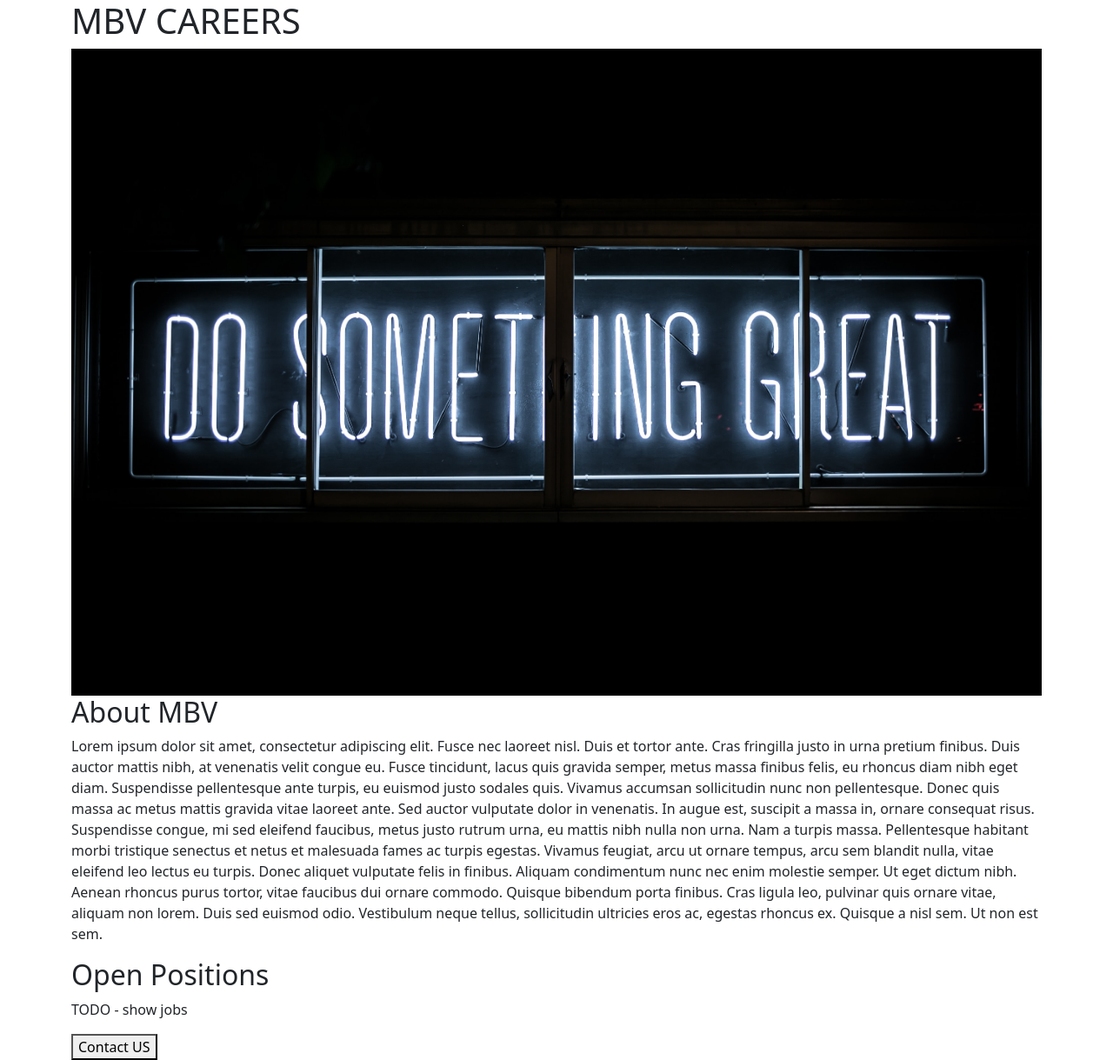
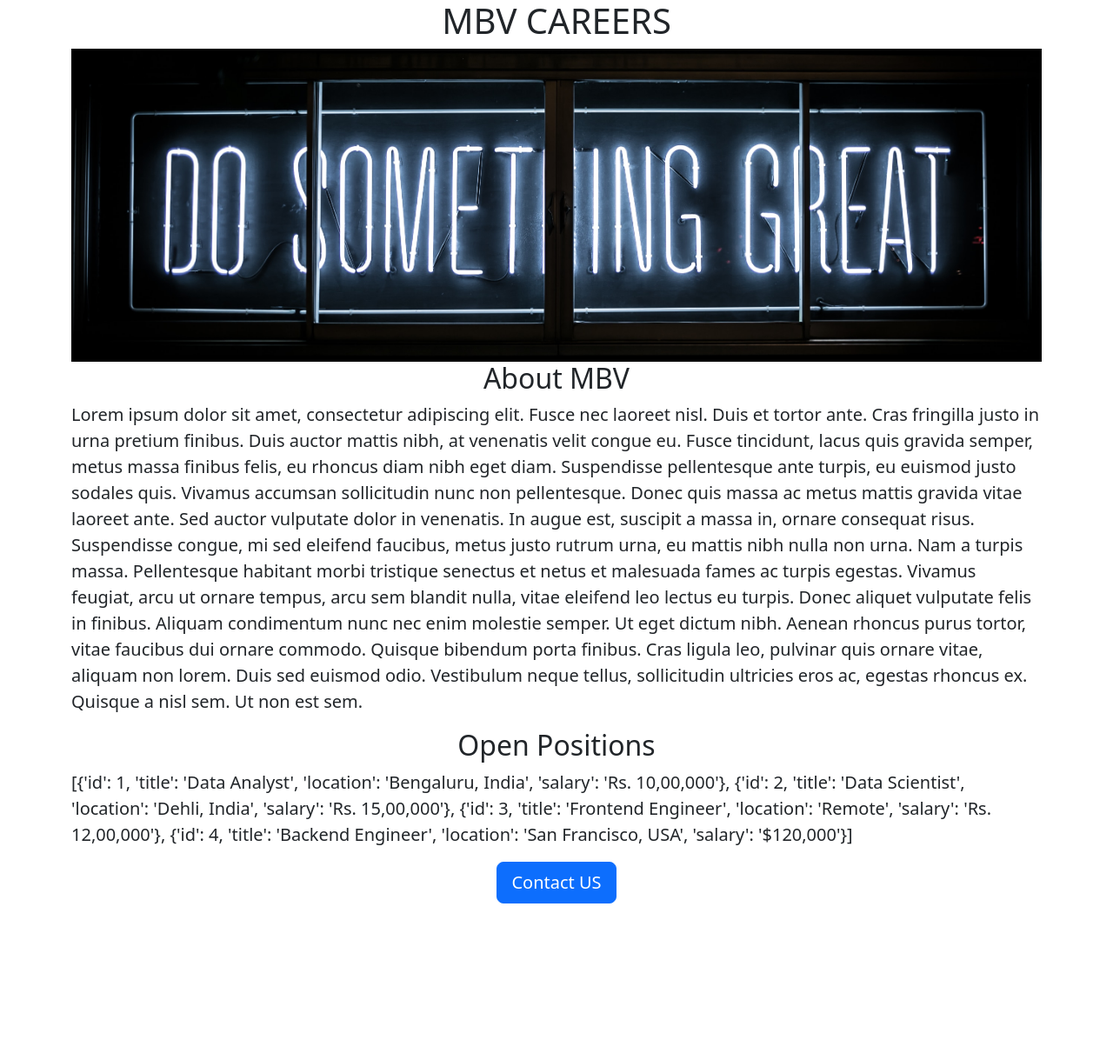
Before and after one commit to mbvillarta/mbv-website, a Flask app: page / in a window 1280 px wide. Shown: the whole page at 87% size. After the commit the page ends 1039 px from the top, so only its background shows below. Run offline with Flask 3, Linux system fonts and the light colour scheme.

Commit message:
job positions filled

```diff
--- a/app.py
+++ b/app.py
@@ -2,10 +2,32 @@ from flask import Flask, render_template
 
 app = Flask(__name__)
 
+JOBS = [{
+    'id': 1,
+    'title': 'Data Analyst',
+    'location': 'Bengaluru, India',
+    'salary': 'Rs. 10,00,000'
+}, {
+    'id': 2,
+    'title': 'Data Scientist',
+    'location': 'Dehli, India',
+    'salary': 'Rs. 15,00,000'
+}, {
+    'id': 3,
+    'title': 'Frontend Engineer',
+    'location': 'Remote',
+    'salary': 'Rs. 12,00,000'
+}, {
+    'id': 4,
+    'title': 'Backend Engineer',
+    'location': 'San Francisco, USA',
+    'salary': '$120,000'
+}]
+
 
 @app.route('/')
 def hello_mbv():
-  return render_template('home.html')
+  return render_template('home.html', jobs=JOBS)
 
 
 if __name__ == '__main__':
--- a/templates/home.html
+++ b/templates/home.html
@@ -5,23 +5,34 @@
     <meta charset="utf-8">
     <meta name="viewport" content="width=device-width, initial-scale=1">
     <link href="https://cdn.jsdelivr.net/npm/bootstrap@5.3.2/dist/css/bootstrap.min.css" rel="stylesheet" integrity="sha384-T3c6CoIi6uLrA9TneNEoa7RxnatzjcDSCmG1MXxSR1GAsXEV/Dwwykc2MPK8M2HN" crossorigin="anonymous">
+    <style>
+      #banner{
+        height: 360px;
+        object-fit:cover;
+        width: 100%;
 
+      }
+    </style>
 
   </head>
   <body>
     <div class='container'>
-    <h1>MBV CAREERS</h1>
-    <img class="img-fluid" src="\static\banner.jpg">
+    <h1 class="text-center">MBV CAREERS</h1>
+    <img id="banner" class="img-fluid" src="\static\banner.jpg">
 
-    <h2>About MBV</h2>
-    <p>
+    <h2 class="text-center">About MBV</h2>
+    <p class="lead">
       Lorem ipsum dolor sit amet, consectetur adipiscing elit. Fusce nec laoreet nisl. Duis et tortor ante. Cras fringilla justo in urna pretium finibus. Duis auctor mattis nibh, at venenatis velit congue eu. Fusce tincidunt, lacus quis gravida semper, metus massa finibus felis, eu rhoncus diam nibh eget diam. Suspendisse pellentesque ante turpis, eu euismod justo sodales quis. Vivamus accumsan sollicitudin nunc non pellentesque. Donec quis massa ac metus mattis gravida vitae laoreet ante.
 
       Sed auctor vulputate dolor in venenatis. In augue est, suscipit a massa in, ornare consequat risus. Suspendisse congue, mi sed eleifend faucibus, metus justo rutrum urna, eu mattis nibh nulla non urna. Nam a turpis massa. Pellentesque habitant morbi tristique senectus et netus et malesuada fames ac turpis egestas. Vivamus feugiat, arcu ut ornare tempus, arcu sem blandit nulla, vitae eleifend leo lectus eu turpis. Donec aliquet vulputate felis in finibus. Aliquam condimentum nunc nec enim molestie semper. Ut eget dictum nibh. Aenean rhoncus purus tortor, vitae faucibus dui ornare commodo. Quisque bibendum porta finibus. Cras ligula leo, pulvinar quis ornare vitae, aliquam non lorem. Duis sed euismod odio. Vestibulum neque tellus, sollicitudin ultricies eros ac, egestas rhoncus ex. Quisque a nisl sem. Ut non est sem.
     </p>
-  <h2>Open Positions</h2>
-    <p>TODO - show jobs</p>
-    <button>Contact US</button>
+  <h2 class="text-center">Open Positions</h2>
+    <p class="lead">
+      {{jobs}}
+    </p>
+      <div class="text-center">
+    <button class="btn btn-primary btn-lg">Contact US</button>
+      </div>
     </div>
   </body>
 </html>
```
